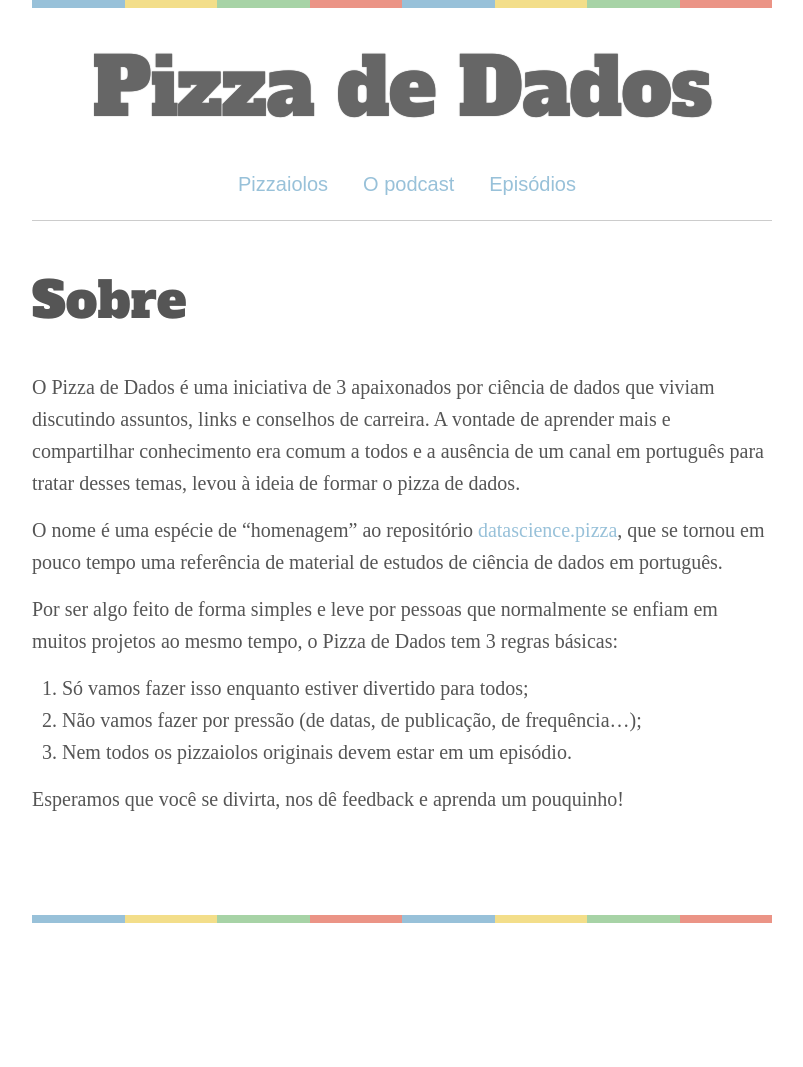
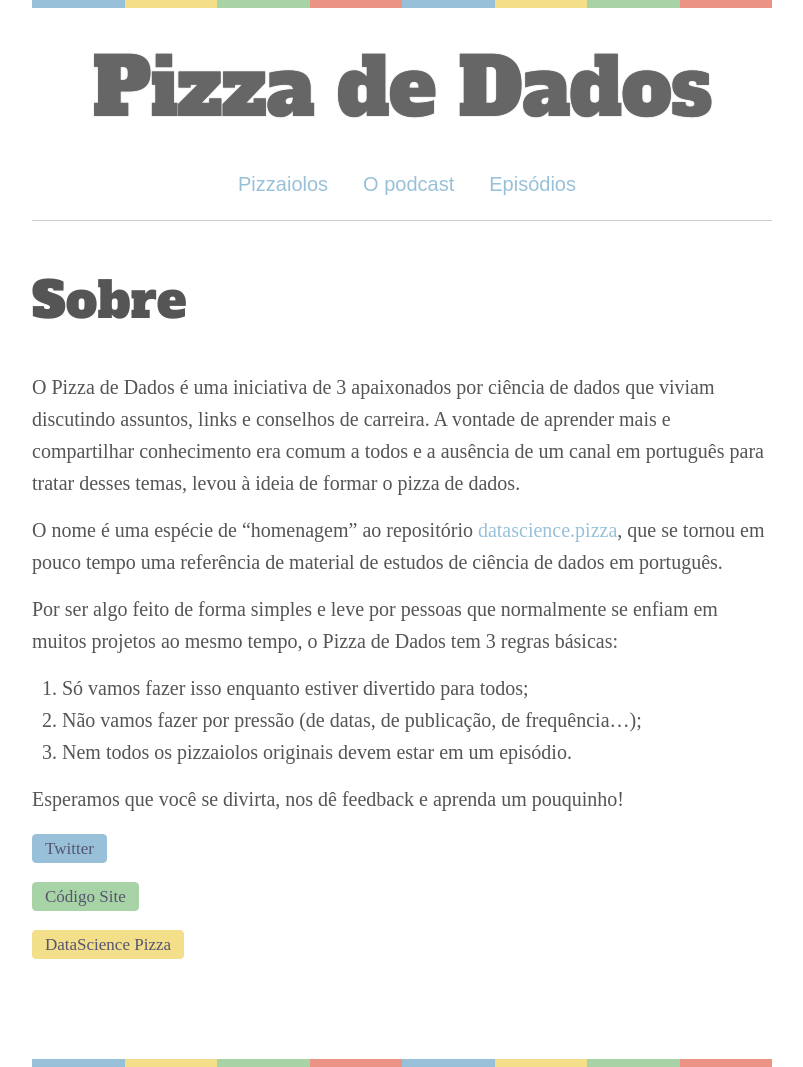
Before and after one commit to sharu725/vyaasa, a Jekyll site: the page built from _pages/sobre.md, in a window 1280 px wide. Shown: the whole page, without its empty margins (238-1041 px from the left). Built offline with Jekyll 4.4.1, drawn with Linux system fonts in a browser that asks for light colours; some web fonts are replaced; before the commit the page ends 923 px from its top, so only the background shows below that.

Commit message:
Add some pizza buttons on "sobre"

```diff
--- a/_pages/sobre.md
+++ b/_pages/sobre.md
@@ -14,3 +14,15 @@ Por ser algo feito de forma simples e leve por pessoas que normalmente se enfiam
 
 
 Esperamos que você se divirta, nos dê feedback e aprenda um pouquinho!
+
+<a href="https://twitter.com/pizzadedados">
+  <button class="btn btn-twitter">Twitter</button>
+</a>
+
+<a href="https://github.com/jtemporal/pizzadedados">
+  <button class="btn btn-site">Código Site</button>
+</a>
+
+<a href="https://github.com/leportella/datascience-pizza">
+  <button class="btn btn-github">DataScience Pizza</button>
+</a>
```
